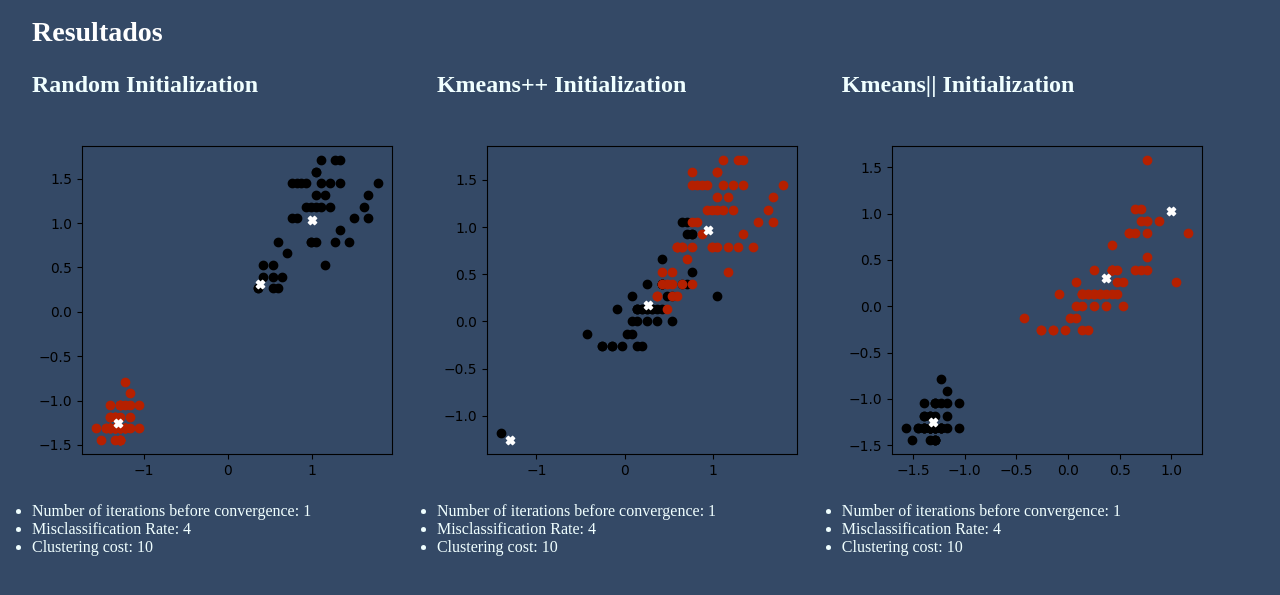
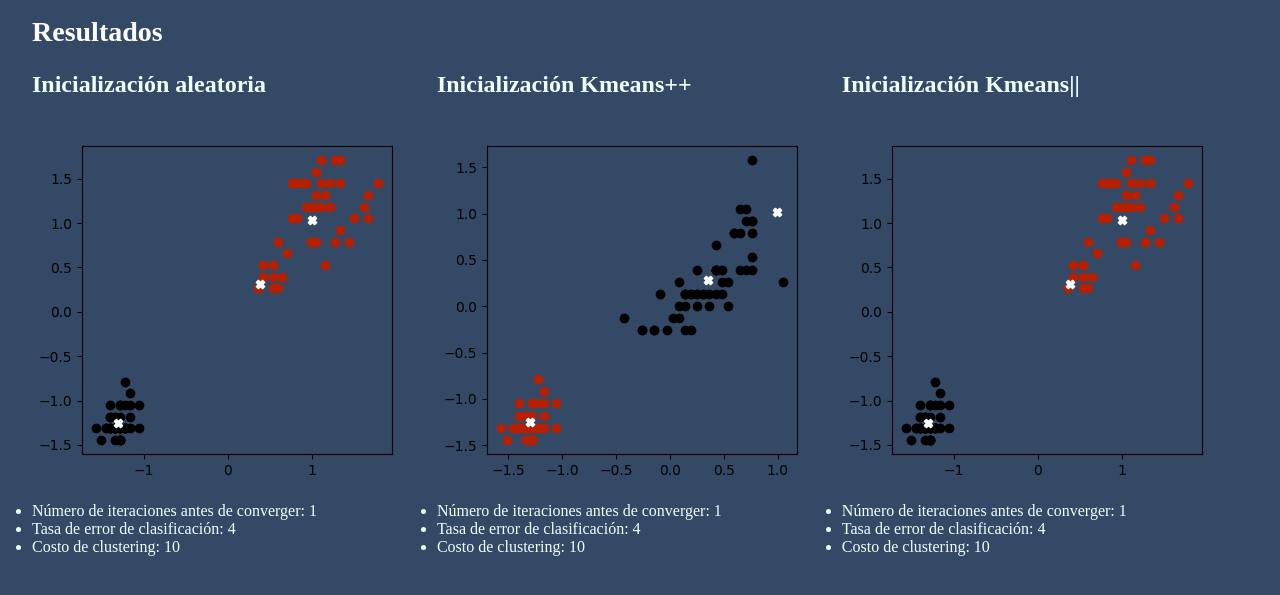
Before and after one commit to sevalencial/ProyectoAlgoritmos, a Flask app: template App/templates/results.html in a window 1280 px wide. Shown: the part 70-665 px from the top of the page. Run offline with Flask 2, Linux system fonts and the light colour scheme; the template is opened without the code that fills it: most values are stand-ins (such as "Sample title", 1, 10 or a date in 2020).

Commit message:
Translated to spanish and corrected grammar mistakes

```diff
--- a/App/templates/implementacion.html
+++ b/App/templates/implementacion.html
@@ -17,7 +17,7 @@
                             <span>Data</span>
                             <select class="form-select mt-3" name="data" required>
                                 <option selected disabled value="">Seleccionar</option>
-                                <option type="text" value="1">Por Defecto</option>
+                                <option type="text" value="1">Datos sintéticos</option>
                                 <option type="text" value="2">Iris</option>
                             </select>
                         </div>
@@ -30,7 +30,7 @@
                         <br>
 
                         <div class="col-md-12">
-                            <label for="l">factor de sobremuestreo</label>
+                            <label for="l">Factor de sobremuestreo</label>
                             <input class="form-control" type="text" name="l" placeholder="Entero" required>
                         </div>
                         <br>
@@ -43,7 +43,7 @@
                         <br>
 
                         <div class="col-md-12">
-                            <label for="d">Dimension</label>
+                            <label for="d">Dimensión</label>
                             <input class="form-control" type="text" name="d" placeholder="Entero" required>
                         </div>
                         <br>
--- a/App/templates/results.html
+++ b/App/templates/results.html
@@ -21,32 +21,32 @@
 
 <div class="row">
     <div class="column">
-        <h2>Random Initialization</h1>
+        <h2>Inicialización aleatoria</h1>
 <img src="{{ url_for('static', filename='images/result_random.png') }}">
 <ul>
-    <li>Number of iterations before convergence: {{ random_results['num_iterations'] }}</li>
-    <li>Misclassification Rate: {{ random_results['mis_class_rate']}}</li>
-    <li>Clustering cost: {{ random_results['cluster_cost']}}</li>
+    <li>Número de iteraciones antes de converger: {{ random_results['num_iterations'] }}</li>
+    <li>Tasa de error de clasificación: {{ random_results['mis_class_rate']}}</li>
+    <li>Costo de clustering: {{ random_results['cluster_cost']}}</li>
     </li>
 </ul>
     </div>
     <div class="column">
-        <h2>Kmeans++ Initialization</h1>
+        <h2>Inicialización Kmeans++</h1>
 <img src="{{ url_for('static', filename='images/result_pp.png') }}">
 <ul>
-    <li>Number of iterations before convergence: {{ pp_results['num_iterations'] }}</li>
-    <li>Misclassification Rate: {{ pp_results['mis_class_rate']}}</li>
-    <li>Clustering cost: {{ pp_results['cluster_cost']}}</li>
+    <li>Número de iteraciones antes de converger: {{ pp_results['num_iterations'] }}</li>
+    <li>Tasa de error de clasificación: {{ pp_results['mis_class_rate']}}</li>
+    <li>Costo de clustering: {{ pp_results['cluster_cost']}}</li>
     </li>
 </ul>
     </div>
     <div class="column">
-        <h2>Kmeans|| Initialization</h1>
+        <h2>Inicialización Kmeans||</h1>
         <img src="{{ url_for('static', filename='images/result_scalable.png') }}">
         <ul>
-            <li>Number of iterations before convergence: {{ scalable_results['num_iterations'] }}</li>
-            <li>Misclassification Rate: {{ scalable_results['mis_class_rate']}}</li>
-            <li>Clustering cost: {{ scalable_results['cluster_cost']}}</li>
+            <li>Número de iteraciones antes de converger: {{ scalable_results['num_iterations'] }}</li>
+            <li>Tasa de error de clasificación: {{ scalable_results['mis_class_rate']}}</li>
+            <li>Costo de clustering: {{ scalable_results['cluster_cost']}}</li>
             </li>
         </ul>
     </div>
```
Also changed, not shown: App/templates/index.html (+8 -6 lines), App/static/images/result_pp.png, App/static/images/result_random.png, App/static/images/result_scalable.png.
